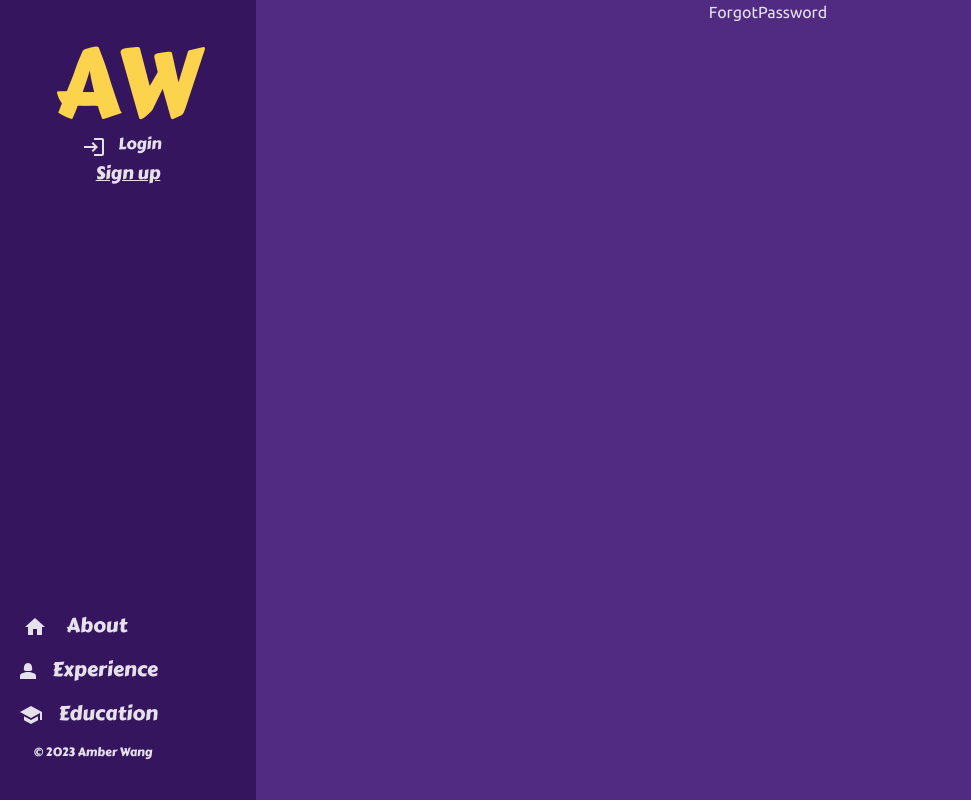
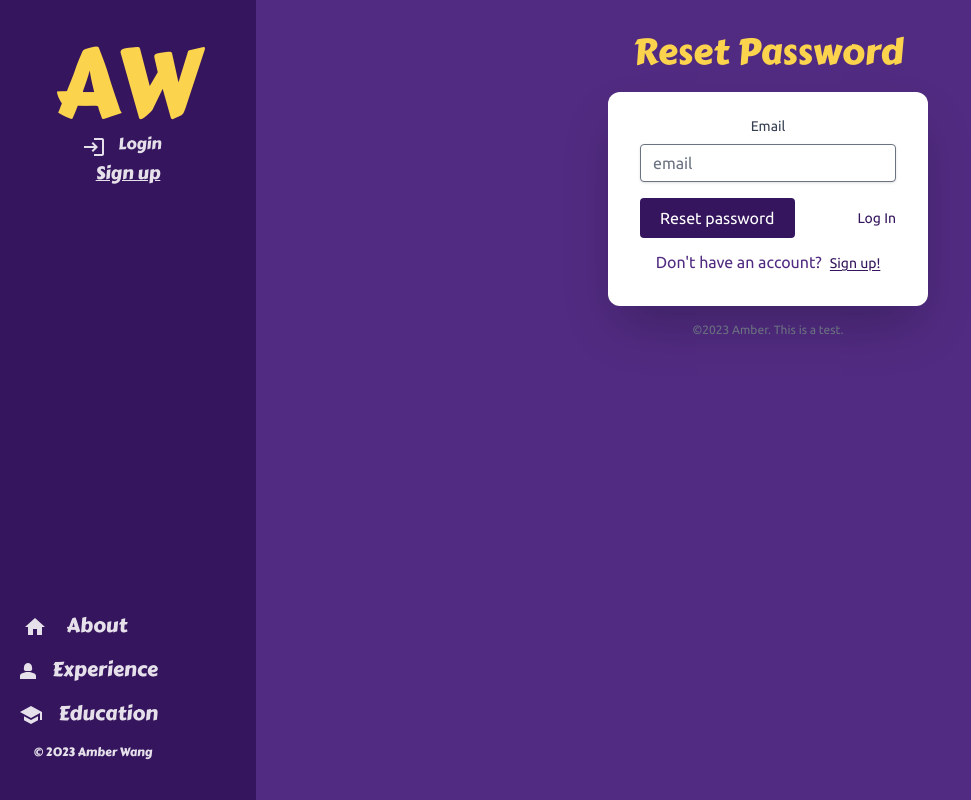
Before and after one commit to Qianqian-Wang-1997/Qianqian-Wang-1997.github.io, a React (Vite) app: page /forgot-password in a window 1280 px wide. Shown: the whole page, without its empty margins (0-971 px from the left). Built offline with nearby package versions, Linux system fonts and the light colour scheme; no server answers.

Commit message:
Add forgot password page

```diff
--- a/src/components/Alert/index.jsx
+++ b/src/components/Alert/index.jsx
@@ -1,11 +1,20 @@
 import React from 'react'
 
-export default function Alert({ error }) {
+export default function Alert({ type, message }) {
     return (
         <>
-            <div className="p-4 mb-4 text-sm text-red-800 rounded-lg bg-red-50 dark:bg-gray-800 dark:text-red-400" role="alert">
-                <span className="font-medium">Error: {error}</span>
-            </div>
+            {
+                type === 'error' &&
+                <div className="p-4 mb-4 text-sm text-red-800 rounded-lg bg-red-50 dark:bg-gray-800 dark:text-red-400" role="alert">
+                    <span className="font-medium">Error: {message}</span>
+                </div>
+            }
+            {
+                type === 'success' &&
+                <div class="p-4 mb-4 text-sm text-green-800 rounded-lg bg-green-50 dark:bg-gray-800 dark:text-green-400" role="alert">
+                    <span class="font-medium">{message}</span>
+                </div>
+            }
         </>
     )
 }
--- a/src/components/Sidebar/index.jsx
+++ b/src/components/Sidebar/index.jsx
@@ -28,8 +28,8 @@ const Sidebar = () => {
             <p className="mx-auto mt-5 text-base sm:text-xl md:text-7xl lg:text-8xl ease-in-out duration-300 hover:text-white text-amber-300">AW</p>
             {currentUser ?
                 <div className=''>
-                    <button className=''>{currentUser?.email}</button>
-                    <button className='' onClick={signout}>Log Out</button>
+                    <button className='hover:text-amber-300 screen-pd-size screen-hide-text'>{currentUser?.email}</button>
+                    <button className='block hover:text-amber-300 underline underline-offset-1 mx-auto screen-text-size' onClick={signout}>Log Out</button>
                 </div>
                 : <div className="flex flex-col text-center">
                     <Link to="/login">
--- a/src/contexts/useAuth.jsx
+++ b/src/contexts/useAuth.jsx
@@ -4,6 +4,7 @@ import {
     createUserWithEmailAndPassword,
     signInWithEmailAndPassword,
     onAuthStateChanged,
+    sendPasswordResetEmail,
     signOut
 } from "firebase/auth";
 
@@ -33,9 +34,7 @@ export function AuthProvider({ children }) {
                 const user = userCredential.user;
             })
             .catch((error) => {
-                // const errorCode = error.code;
-                const errorMessage = error.message;
-                throw errorMessage
+                throw error.message
             });
     }
 
@@ -45,19 +44,22 @@ export function AuthProvider({ children }) {
                 const user = userCredential.user;
             })
             .catch((error) => {
-                const errorMessage = error.message;
-                throw errorMessage
+                throw error.message;
+            });
+    }
+
+    async function forgotPassword(email) {
+        return sendPasswordResetEmail(auth, email)
+            .catch((error) => {
+                throw error.message;
             });
     }
 
     async function signout() {
         console.log('signout click')
         return signOut(auth).then(() => {
-            // Sign-out successful.
-            console.log('sign out successful')
         }).catch((error) => {
-            // An error happened.
-            console.log('failed to sign out')
+            throw error.message
         });
     }
 
@@ -65,6 +67,7 @@ export function AuthProvider({ children }) {
         currentUser,
         login,
         signup,
+        forgotPassword,
         signout
     }
 
--- a/src/page/user/ForgotPassword.jsx
+++ b/src/page/user/ForgotPassword.jsx
@@ -1,10 +1,77 @@
-import React from 'react'
+import React, { useState, useRef, } from 'react'
+import { Link, useNavigate } from 'react-router-dom'
+import { useAuth } from '../../contexts/useAuth'
+import Alert from '../../components/Alert'
 
 const ForgotPassword = () => {
+    const emailRef = useRef()
+    const { forgotPassword } = useAuth()
+    const [error, setError] = useState("")
+    const [message, setMessage] = useState("")
+    const [loading, setLoading] = useState(false)
+    const navgate = useNavigate()
+
+    async function handleSubmit(e) {
+        e.preventDefault()
+
+        try {
+            setError('')
+            setMessage('')
+            setLoading(true)
+            await forgotPassword(emailRef.current.value)
+            setMessage('Please check your message box for further instruction')
+        } catch (e) {
+            setError("Failed to reset, please try again!\n Error Message: " + e)
+        }
+
+        setLoading(false)
+    }
+
     return (
-        <>
-        ForgotPassword
-        </>
+        <div >
+            <div className="w-full max-w-xs mx-auto my-8 text-purple">
+                <h1 className='font-Carter pb-5 text-4xl text-amber-300'>Reset Password</h1>
+                {error && <Alert type="error" message={error}></Alert>}
+                {message && <Alert type="success" message={message}></Alert>}
+
+                <form className="bg-white shadow-2xl rounded-xl px-8 pt-6 pb-8 mb-4"
+                    onSubmit={handleSubmit}>
+
+                    {/* Username */}
+                    <div className="mb-4">
+                        <label className="block text-gray-700 text-sm font-bold mb-2" htmlFor="email">
+                            Email
+                        </label>
+                        {/*TODO: some tailwind style <rounded> is not working within module file.
+                         Currently set into global index.css */}
+                        <input className="form-input"
+                            id="email" type="text" ref={emailRef} placeholder="email" />
+                    </div>
+
+                    {/* Reset button */}
+                    <div className='flex items-center justify-between '>
+                        <button className="btn" type="submit" disabled={loading}>
+                            Reset password
+                        </button>
+                        <Link className="inline-block align-baseline text-sm text-navy hover:text-amber-800" to="/login">
+                            Log In
+                        </Link>
+                    </div>
+
+                    {/* Sign up link */}
+                    <div className='pt-3'>
+                        <p className="inline-block">Don't have an account?</p>
+                        <Link className="pl-2 inline-block align-baseline text-sm text-navy hover:text-amber-800 underline underline-offset-2" to="/sign-up">
+                            Sign up!
+                        </Link>
+                    </div>
+
+                </form>
+                <p className="text-center text-gray-500 text-xs">
+                    &copy;2023 Amber. This is a test.
+                </p>
+            </div>
+        </div>
     )
 }
 
--- a/src/page/user/Login.jsx
+++ b/src/page/user/Login.jsx
@@ -31,7 +31,7 @@ const Login = () => {
         <div >
             <div className="w-full max-w-xs mx-auto my-8 text-purple">
                 <h1 className='font-Carter pb-5 text-4xl text-amber-300'>Login</h1>
-                {error && <Alert error={error}></Alert>}
+                {error && <Alert type="error" message={error}></Alert>}
 
                 <form className="bg-white shadow-2xl rounded-xl px-8 pt-6 pb-8 mb-4"
                     onSubmit={handleSubmit}>
--- a/src/page/user/Signup.jsx
+++ b/src/page/user/Signup.jsx
@@ -35,7 +35,7 @@ const Signup = () => {
         <div >
             <div className="w-full max-w-xs mx-auto my-8 text-purple">
                 <h1 className='font-Carter pb-5 text-4xl text-amber-300'>Sign Up</h1>
-                {error && <Alert error={error}></Alert>}
+                {error && <Alert type="error" message={error}></Alert>}
                 <form className="bg-white shadow-2xl rounded-xl px-8 pt-6 pb-8 mb-4"
                     onSubmit={handleSubmit}>
                     {/* Username */}
```
